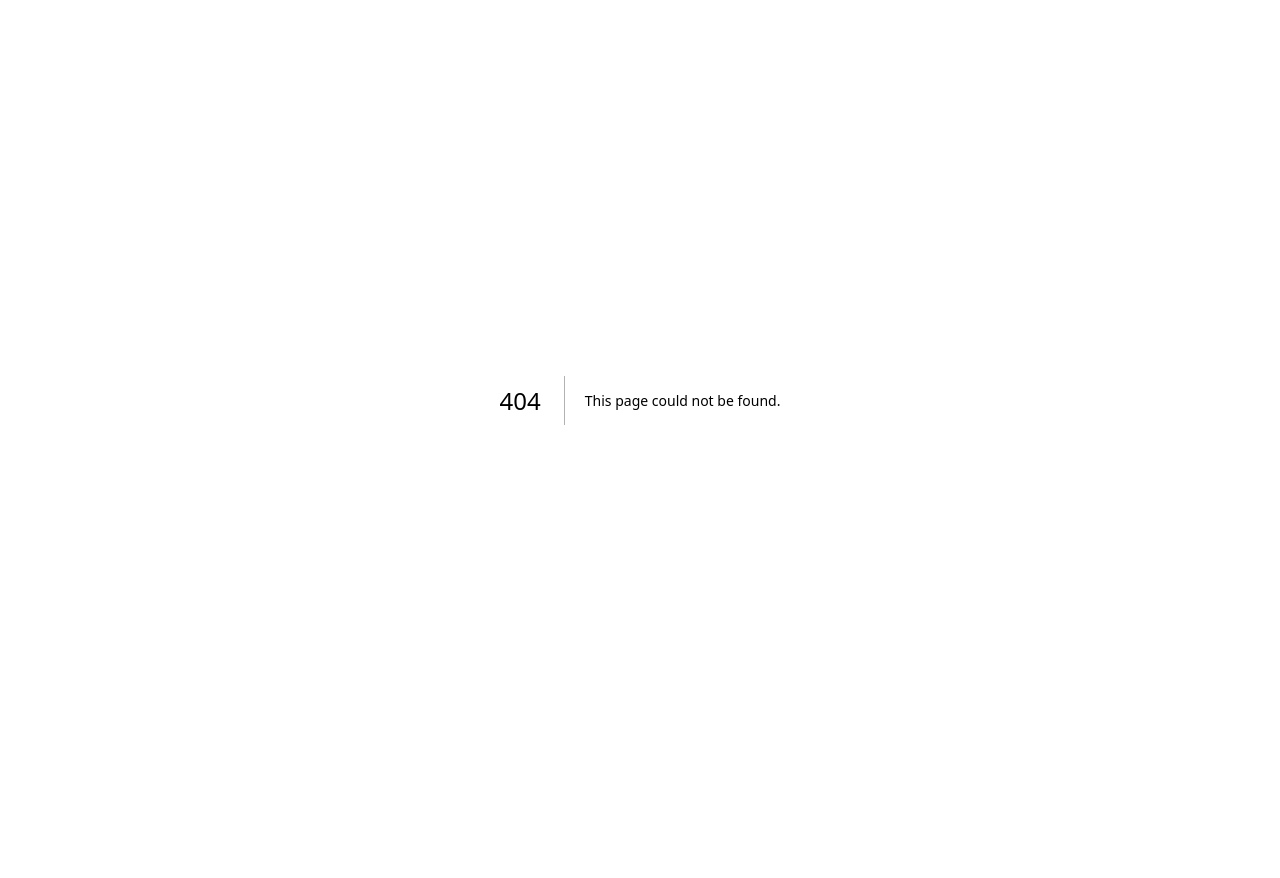
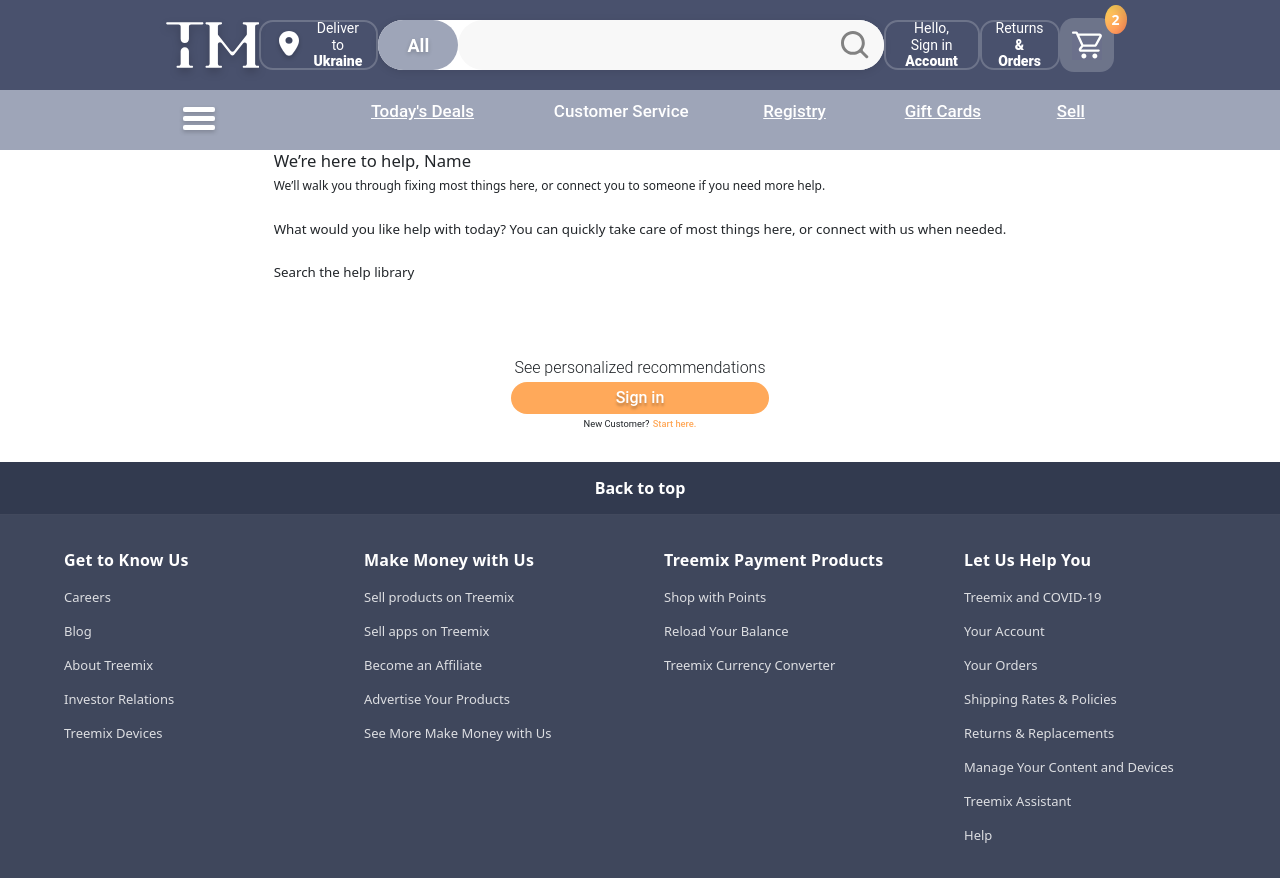
Before and after one commit to Hatr828/Amazon-Treemix-Front, a Next.js app: page /customService in a window 1280 px wide. Before the commit this address had no page. Shown: the top 878 px of the page. Before the commit the page ends 800 px from the top, so only its background shows below. Built offline with nearby package versions, Linux system fonts and the light colour scheme.

Commit message:
start service

```diff
--- /dev/null
+++ b/src/app/customService/page.tsx
@@ -0,0 +1,15 @@
+"use client";
+
+import CustomService from "@/components/CustomService/customService";
+import Footer from "@/components/Footer/Footer";
+import { Header } from "@/widgets/header";
+
+export default function ServicePage() {
+  return (
+    <div>
+      <Header />
+      <CustomService />
+      <Footer />
+    </div>
+  );
+}
--- /dev/null
+++ b/src/components/CustomService/customService.css
@@ -0,0 +1,23 @@
+.div-dear-text {
+    font-weight: 500;
+    font-style: Medium;
+    font-size: 1.302vw;
+    line-height: 130%;
+    letter-spacing: 0%;
+}
+
+.div-description-text {
+    font-weight: 500;
+    font-style: Medium;
+    font-size: 1.042vw;
+    line-height: 130%;
+    letter-spacing: 0%;
+    margin-top: 2vw;
+}
+
+.div-for-icon-service {
+    display: flex;
+    position: relative;
+
+    width: 54.427vw;
+}
--- /dev/null
+++ b/src/components/CustomService/customService.tsx
@@ -0,0 +1,38 @@
+"use client";
+
+import "./customService.css"
+import "../HomePage/HomePage.css"
+
+export default function CustomService() {
+    return (
+        <div>
+            <div style={{display:"flex", justifyContent:"center"}}>
+                <div>
+                    <div className="div-dear-text">We’re here to help, Name</div>
+                    <span style={{fontSize: "0.938vw"}}>We’ll walk you through fixing most things here, or connect you to someone if you need more help.</span>
+                    <div className="div-description-text">
+                        What would you like help with today? You can quickly take care of most things here, or connect with us when needed.
+                    </div>
+                    <div className="div-for-icon-service">
+
+                    </div>
+                    <div className="div-description-text">
+                        Search the help library
+                    </div>
+                </div>
+            </div>
+            <div style={{display:"flex", justifyContent:"center"}}>
+                <div className="div-recommendations">
+                    See personalized recommendations
+                    <button className="button-recommendations">Sign in</button>
+                    <div className="div-customer-text">
+                        New Customer?
+                        <div className="div-start-here">
+                            Start here.
+                        </div>
+                    </div>
+                </div>
+            </div>
+        </div>
+    );
+}
--- a/src/widgets/header/ui/Header.tsx
+++ b/src/widgets/header/ui/Header.tsx
@@ -2,9 +2,11 @@
 import "@/widgets/header/css/header.css";
 import { SearchDropdown } from "@/widgets/header/ui/SearchDropDown";
 import { AccountDropdown } from "@/widgets/header/ui/AccountDropDown";
+import { useRouter } from "next/navigation";
 
 export function Header() {
   // const {user, onLogout, menuItems} = useHeader();
+  const router = useRouter();
   return (
     <header>
       <div className="headerTopSection">
@@ -261,7 +263,7 @@ export function Header() {
           <a href="">
             <p>Today's Deals</p>
           </a>
-          <a href="">
+          <a onClick={() => router.push("/customService")} style={{cursor: "pointer"}}>
             <p>Customer Service</p>
           </a>
           <a href="">
```
